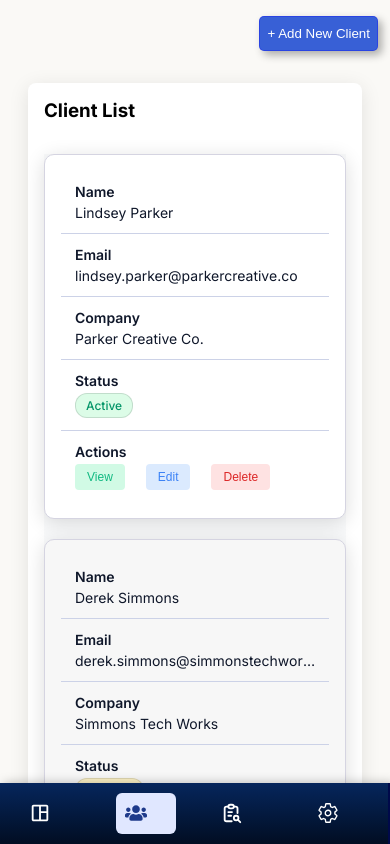
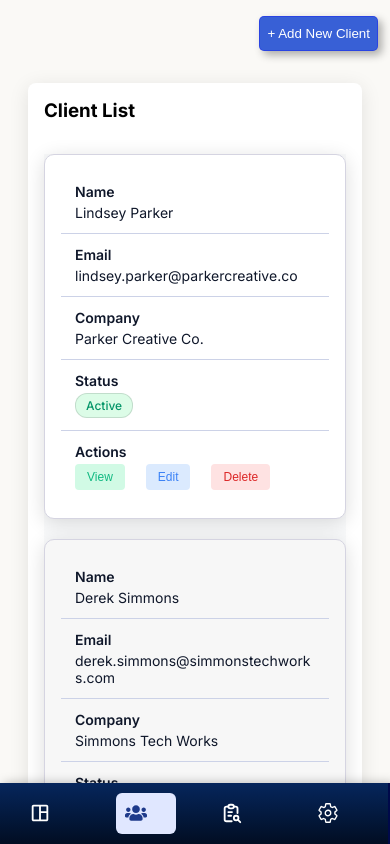
Before and after one commit to FixedBits/client-dashboard, a React (Vite) app: page / in a window 390 px wide. Both pictures are taken after a click on the item "Clients". Shown: the top 844 px of the page. Built offline with nearby package versions, Linux system fonts and the light colour scheme.

Commit message:
Fix mobile client cards, revenue table, and email wrapping

```diff
--- a/src/styles.css
+++ b/src/styles.css
@@ -126,8 +126,10 @@ body {
     background: var(--table-row-odd);
   }
 
-  td[data-label] {
+  .clients-table-wrapper td[data-label] {
     max-width: none;
+    white-space: normal;
+    overflow-wrap: anywhere;
   }
   .clients-table-wrapper td:last-child {
     border-bottom: none;
--- a/src/styles/ClientDashboard.css
+++ b/src/styles/ClientDashboard.css
@@ -122,4 +122,8 @@
     padding: 8px 6px;
     font-size: 12px;
   }
+
+  .bottom-row {
+    align-items: normal;
+  }
 }
```
